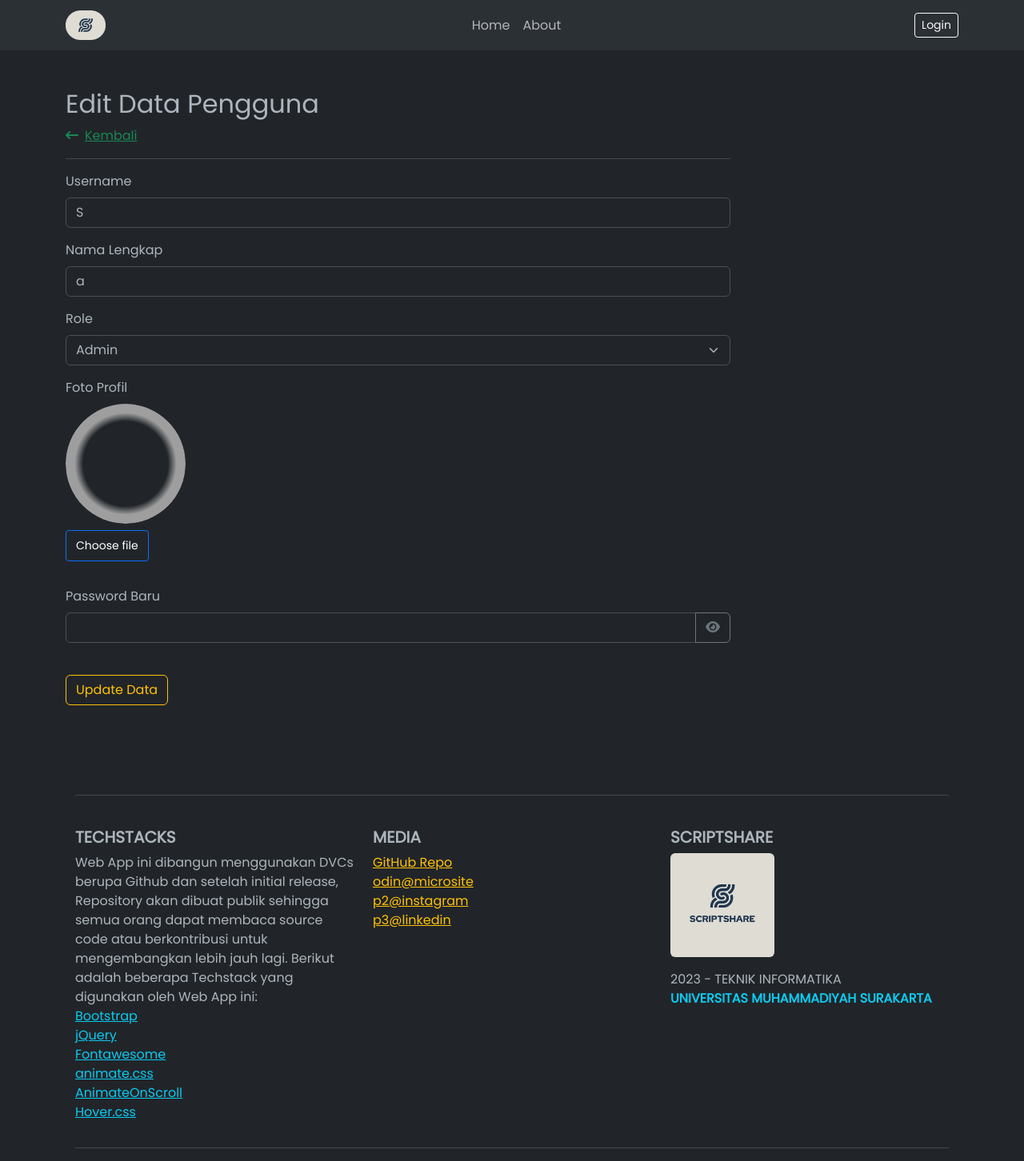
After one commit to its0din-ai/scriptshare, a PHP site: template app/views/dashboard/user/manager-edit.php in a window 1280 px wide. The commit adds this page. Shown: the whole page at 80% size. Run offline with PHP 8.4, Linux system fonts and the light colour scheme; the template is opened without the code that fills it: most values are stand-ins (such as "Sample title", 1, 10 or a date in 2020); some libraries are stand-ins or nearby versions; grey boxes are pictures that could not be loaded.

Commit message:
Fungsi edit profil by admin

```diff
--- /dev/null
+++ b/app/views/dashboard/user/manager-edit.php
@@ -0,0 +1,110 @@
+<?php // $loc='edit'; include dirname(__FILE__) . '\..\home\dashboard.php';?>
+
+<div class="container-sm">
+    <div class="row">
+        <div class="col-9">
+            <h2>Edit Data Pengguna</h2>
+            <a href="/manage/user" class="link link-success"><i class="fa-solid fa-arrow-left-long me-2"></i>Kembali</a>
+            <hr>
+        </div>
+        <div class="col-9">
+        <form method="POST" enctype="multipart/form-data" action="/update/user">
+            <div class="mb-3">
+                <input id="crntUser" type="text"
+                    style="display: none;" name="crntUser" value="<?= substr($_SERVER['REQUEST_URI'], 13);?>" aria-hidden>
+                <label for="username" class="form-label">Username</label>
+                <input id="username" type="text"
+                    class="form-control" name="username" value="<?= $dat[0];?>">
+            </div>
+            <div class="mb-3">
+                <label for="nama_baru" class="form-label">Nama Lengkap</label>
+                <input id="nama_baru" type="text"
+                    class="form-control" name="nama_baru"
+                    autocomplete="nama_baru" value="<?= $dat[1];?>">
+            </div>
+            <div class="mb-3">
+                <label for="roles" class="form-label">Role</label>
+                <select class="form-select" aria-label="Admin" name="roles">
+                    <option value="admin" <?php if ($dat[4] === 'admin') echo 'selected'; ?>>Admin</option>
+                    <option value="users" <?php if ($dat[4] === 'users') echo 'selected'; ?>>User</option>
+                </select>
+            </div>
+            <div class="mb-3">
+                <label for="foto" class="form-label">Foto Profil</label>
+                <div>
+                    <div class="d-flex justify-content-center mb-2">
+                        <div class="container masking ms-0">
+                            <div class="mask lingkar" ></div>
+                            <img src="<?= $dat[2]; ?>" alt="Profil" class="gambar-profil rounded-circle img-fluid"/>
+                        </div>
+                    </div>
+                    <div class="d-flex justify-content-start">
+                        <div class="btn btn-sm btn-outline-primary btn-rounded">
+                            <label class="form-label text-white m-1" for="fotoBaru">Choose file</label>
+                            <input type="file" class="form-control d-none" accept=".jpg,.jpeg,.png" id="fotoBaru" name="fotoBaru" onchange="displayFileName()"/>
+                        </div>
+                    </div>
+                    <p id="selectedFileName" class="pt-2 mb-4 text-primary"></p>
+                </div>
+            </div>
+            <div class="mb-3">
+                <label for="passBaru" class="form-label">Password Baru</label>
+                <div class="input-group">
+                    <input id="passBaru" type="password"
+                        class="form-control" name="passBaru"
+                        autocomplete="new-passBaru">
+                    <button class="btn btn-outline-secondary" type="button" id="mataPasswords"
+                        onclick="showPassword1()">
+                        <i class="fa-solid fa-eye"></i>
+                    </button>
+                </div>
+            </div>
+            <div class="mt-3">
+                <small><span id="cekUser" class="text-danger"></span></small><br>
+                <button type="submit" id="tombol-daftar" class="btn btn-outline-warning m1">Update Data</button>
+            </div>
+        </form>
+        </div>
+    </div>
+    <div class="modal fade" id="exampleModalToggle" aria-hidden="true" aria-labelledby="exampleModalToggleLabel" tabindex="-1">
+    <div class="modal-dialog modal-dialog-centered">
+        <div class="modal-content">
+            <div class="modal-body me-auto ms-auto">
+                <p>
+                    <span>
+                        <i class="fa-regular fa-circle-check fa-bounce fa-lg align-center me-2" style="color: #fafafa;"></i>
+                    </span>
+                Profil kamu berhasil diubah!</p>
+                <div class="row">
+                    <button class="btn btn-sm btn-outline-light" data-bs-target="#exampleModalToggle2" data-bs-toggle="modal">Done</button>
+
+                </div>
+            </div>
+        </div>
+    </div>
+</div>
+
+<script>
+    function showPassword1() {
+        var inputan = document.getElementById("passBaru");
+        if (inputan.type === "password") {
+            inputan.type = "text";
+            document.getElementById("mataPasswords").innerHTML = '<i class="fa-solid fa-eye-slash"></i>';
+        } else {
+            inputan.type = "password";
+            document.getElementById("mataPasswords").innerHTML = '<i class="fa-solid fa-eye"></i>';
+        }
+    }
+
+    function displayFileName() {
+        const fileInput = document.getElementById('fotoBaru');
+        const selectedFileName = document.getElementById('selectedFileName');
+
+        if (fileInput.files.length > 0) {
+            selectedFileName.textContent = `File dipilih: ${fileInput.files[0].name}`;
+        } else {
+            selectedFileName.textContent = 'Tidak ada file yang dipilih';
+        }
+    }
+
+</script>
```
Also changed, not shown: app/controllers/AdminController.php (+69 -0 lines), app/models/User.php (+22 -1 lines), app/views/dashboard/user/manage-user.php (+40 -1 lines), app/web.php (+38 -0 lines), public/img/profile/065475c245c8d9ac87c2055afa2316dc.png (added), public/img/profile/994d7cf3c6cdfed362c49bbfd9a2f7bc.jpg (added).
